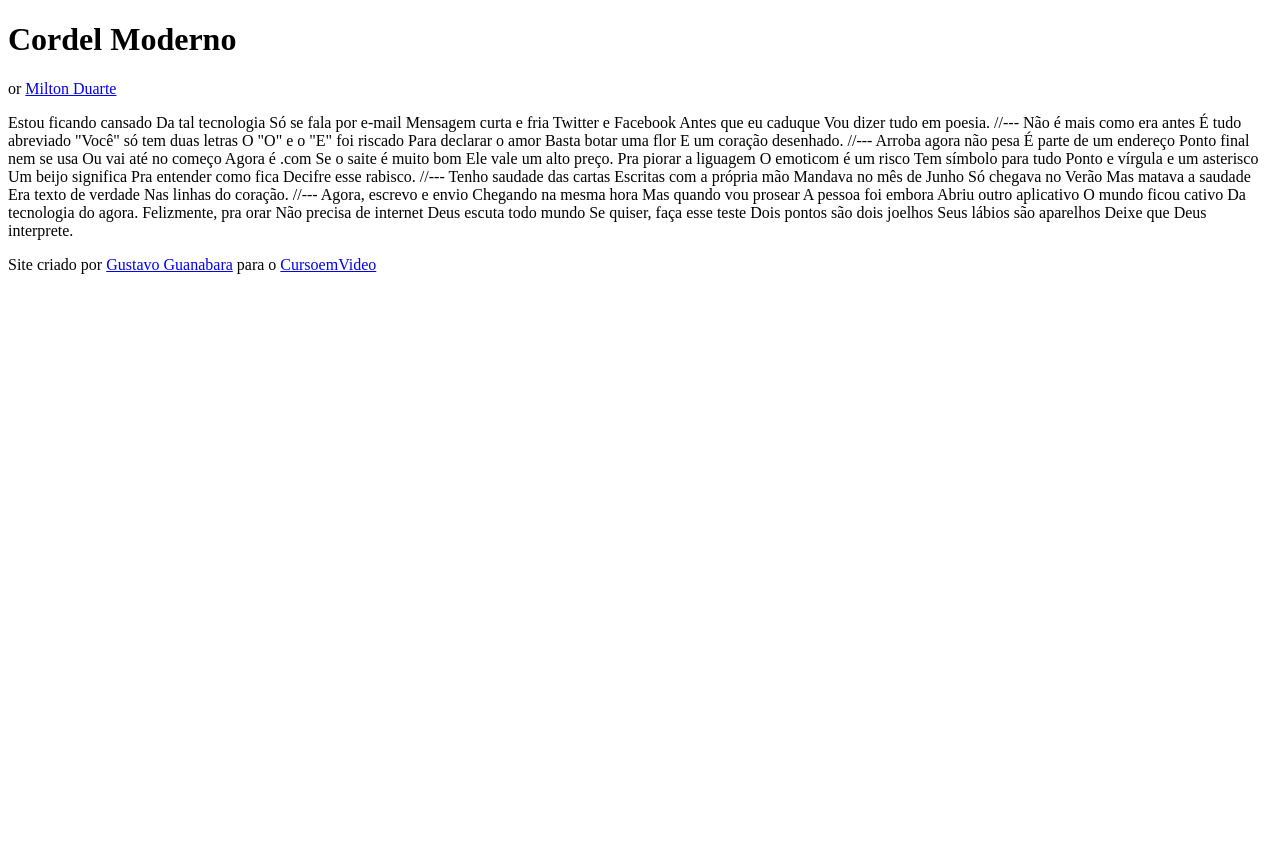
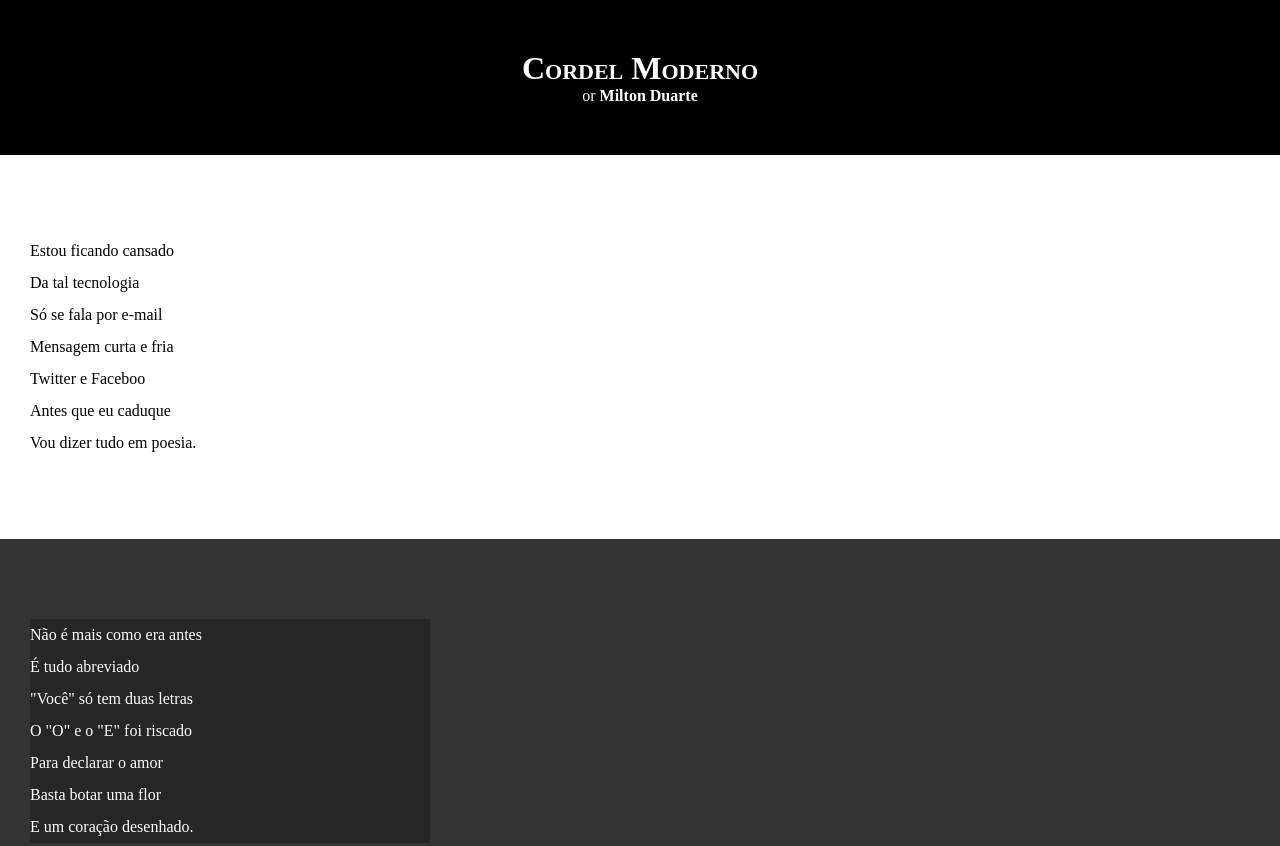
Before and after one commit to KaedroM/HTML-CSS, a plain HTML site: page Exercícios/desafio012/index.html in a window 1280 px wide. Shown: the top 846 px of the page. Before the commit the page ends 800 px from the top, so only its background shows below. Drawn offline with Linux system fonts and the light colour scheme.

Commit message:
atualizei estilos dos textos e blocos

```diff
--- /dev/null
+++ b/Exercícios/desafio012/estilo/style.css
@@ -0,0 +1,65 @@
+@charset "UTF-8";
+
+* {
+    margin: 0;
+    padding: 0;
+}
+
+html, body {
+    min-height: 100vh;
+    background-color: darkgray;
+}
+
+header {
+    background-color: black;
+    color: white;
+    text-align: center;
+}
+
+header > h1 {
+    padding-top: 50px;
+    font-variant: small-caps;
+}
+
+header > p {
+    padding-bottom: 50px;
+}
+
+header a, footer a {
+    color: white;
+    text-decoration: none;
+    font-weight: bolder;
+}
+
+header a:hover, footer a:hover {
+    text-decoration: underline;
+}
+
+section {
+    padding-top: 10vh;
+    padding-bottom: 10vh;
+    line-height: 2em;
+    padding-left: 30px;
+}
+
+section.normal {
+    background-color: white;
+    color: black;
+}
+
+section.imagem {
+    background-color: rgb(51, 51, 51);
+    color: white;
+}
+
+section.imagem > p {
+    width: 400px;
+    background-color: rgb(0, 0, 0, 0.253);
+}
+
+footer {
+    background-color: black;
+    color: white;
+    text-align: white;
+    padding: 10px;
+}
--- a/Exercícios/desafio012/index.html
+++ b/Exercícios/desafio012/index.html
@@ -4,6 +4,7 @@
     <meta charset="UTF-8">
     <meta name="viewport" content="width=device-width, initial-scale=1.0">
     <title>Document</title>
+    <link rel="stylesheet" href="estilo/style.css">
 </head>
 <body>
     <header>
@@ -15,69 +16,91 @@
         </p>
     </header>
 
-    Estou ficando cansado
-    Da tal tecnologia
-    Só se fala por e-mail
-    Mensagem curta e fria
-    Twitter e Facebook
-    Antes que eu caduque
+    <section class="normal">
+        <p>
+            Estou ficando cansado<br>
+            Da tal tecnologia<br>
+            Só se fala por e-mail<br>
+            Mensagem curta e fria<br>
+            Twitter e Faceboo<br>
+            Antes que eu caduque <br>
             Vou dizer tudo em poesia.
+        </p>
+    </section>
 
-    //---
 
-    Não é mais como era antes
-    É tudo abreviado
-    "Você" só tem duas letras
-    O "O" e o "E" foi riscado
-    Para declarar o amor
-    Basta botar uma flor
+    <section class="imagem">
+        <p>
+            Não é mais como era antes<br>
+            É tudo abreviado<br>
+            "Você" só tem duas letras<br>
+            O "O" e o "E" foi riscado<br>
+            Para declarar o amor<br>
+            Basta botar uma flor<br>
             E um coração desenhado.
+        </p>
+    </section>
 
-    //---
 
-    Arroba agora não pesa
-    É parte de um endereço
-    Ponto final nem se usa
-    Ou vai até no começo
-    Agora é .com
-    Se o saite é muito bom
+    <section class="normal">
+        <p>
+            Arroba agora não pesa<br>
+            É parte de um endereç<br>
+            Ponto final nem se us<br>
+            Ou vai até no começo <br>
+            Agora é .com <br>
+            Se o saite é muito bo<br>
             Ele vale um alto preço.
+        </p>
 
-    Pra piorar a liguagem
-    O emoticom é um risco
-    Tem símbolo para tudo
-    Ponto e vírgula e um asterisco
-    Um beijo significa
-    Pra entender como fica
+        <p>
+            Pra piorar a liguagem<br>
+            O emoticom é um risco<br>
+            Tem símbolo para tudo<br>
+            Ponto e vírgula e um asterisc<br>
+            Um beijo signific<br>
+            Pra entender como fic<br>
             Decifre esse rabisco.
+        </p>
+    </section>
 
-    //---
 
-    Tenho saudade das cartas
-    Escritas com a própria mão
-    Mandava no mês de Junho
-    Só chegava no Verão
-    Mas matava a saudade
-    Era texto de verdade
+
+    <section class="imagem">
+        <p>
+            Tenho saudade das cartas <br>
+            Escritas com a própria mã<br>
+            Mandava no mês de Jun<br>
+            Só chegava no Ver<br>
+            Mas matava a saudade <br>
+            Era texto de verdade <br>
             Nas linhas do coração.
+        </p>
+    </section>
 
-    //---
 
-    Agora, escrevo e envio
-    Chegando na mesma hora
-    Mas quando vou prosear
-    A pessoa foi embora
-    Abriu outro aplicativo
-    O mundo ficou cativo
+    <section class="normal">
+        <p>
+            Agora, escrevo e envi<br>
+            Chegando na mesma hor<br>
+            Mas quando vou prosea<br>
+            A pessoa foi embo<br>
+            Abriu outro aplicativ<br>
+            O mundo ficou cativo <br>
             Da tecnologia do agora.
+        </p>
 
-    Felizmente, pra orar
-    Não precisa de internet
-    Deus escuta todo mundo
-    Se quiser, faça esse teste
-    Dois pontos são dois joelhos
-    Seus lábios são aparelhos
+
+        <p>
+            Felizmente, pra orar <br>
+            Não precisa de intern<br>
+            Deus escuta todo mund<br>
+            Se quiser, faça esse test<br>
+            Dois pontos são dois joelhos <br>
+            Seus lábios são aparelhos<br>
             Deixe que Deus interprete.
+        </p>
+    </section>
 
     <footer>
         <p>Site criado por <a href="https://gustavoguanabara.github.io" target="_blank">Gustavo Guanabara</a> para o <a href="https://www.cursoemvideo.com" target="_blank">CursoemVideo</a></p>
```
Lines whose indentation alone changed are shown as unchanged.
